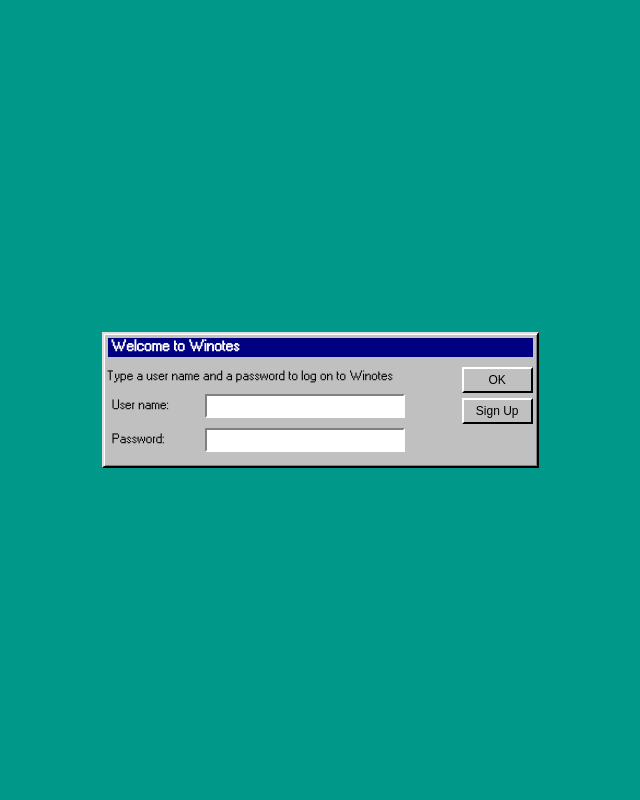
After one commit to sangerbot/shitass_webapp, a PHP site: page /login.html in a window 1280 px wide. The commit adds this page. Shown: the whole page, without its empty margins (320-960 px from the left). Run offline with PHP 8.4, Linux system fonts and the light colour scheme.

Commit message:
issues with pushing

```diff
--- /dev/null
+++ b/dashboard/css files/index.css
@@ -0,0 +1,94 @@
+@font-face {
+    font-family: 'MSSansSerif';
+    src: url('../fonts/MS_Sans_Serif_8pt.ttf') format('truetype');
+}
+
+body {
+    font-family: 'MSSansSerif';
+    width: 100%;
+    height: 100%;
+    margin: 0;
+    padding: 0;
+    background-color: #009888;
+}
+
+.login-container {
+    display: flex;
+    justify-content: center;
+    align-items: center;
+    height: 100vh;
+}
+
+.login-box {
+    background-color: #c0c0c0;
+    border: 2px solid;
+    border-color: #dfdfdf #000000 #000000 #dfdfdf;
+    padding: 4px;
+    width: 425px;
+    box-shadow: 1px 1px 0 #ffffff inset, -1px -1px 0 #808080 inset;
+}
+
+.login-box h2 {
+    margin: 0 0 10px 0;
+    font-size: 14px;
+    background: #000080;
+    color: white;
+    padding: 2px 4px;
+}
+
+.login-box label {
+    display: block;
+    margin: 3px 0 3px 0;
+    font-size: 12px;
+}
+
+.login-box input {
+    width: 100%;
+    padding: 3px;
+    margin-bottom: 10px;
+    box-sizing: border-box;
+    border: 2px solid;
+    border-color: #808080 #ffffff #ffffff #808080;
+    background-color: white;
+    font-size: 12px;
+}
+
+.button-group {
+    font-family: 'MSSansSerif';
+    width: 62px;
+    display: flex;
+    gap: 5px;
+    justify-content: flex-end;
+    float: right;
+    flex-direction: column;
+    width: auto;
+    margin-left: auto;
+    align-self: flex-start;
+}
+
+.login-box button {
+    padding: 4px 12px;
+    min-width: 60px;
+    background-color: #c0c0c0;
+    border: 2px solid;
+    border-color: #ffffff #000000 #000000 #ffffff;
+    cursor: pointer;
+    font-size: 12px;
+}
+
+.login-box button:active {
+    border-color: #000000 #ffffff #ffffff #000000;
+}
+.inputs{
+    display: flex;
+    gap: 30px;
+    align-items: center;
+    height: 24px;
+    padding: 5px;
+}
+.labels{
+    align-items: center;
+    height: 24px;
+    width: 62px;
+    margin: 0px;
+}
--- /dev/null
+++ b/dashboard/login.html
@@ -0,0 +1,46 @@
+
+<!DOCTYPE html>
+<html lang="en">
+    <head>
+        <meta charset="UTF-8">
+        <meta name="viewport" content="width=device-width, initial-scale=1.0">
+        <link rel="stylesheet" href="css files/index.css">
+        <title>Hi</title>
+    </head>
+    <body>
+        <div id="menu txt"></div>
+        <script>
+            fetch("taskbar.html")
+            .then(response => response.text())
+            .then(data => {
+                document.getElementById("menu").innerHTML = data;
+            });
+        </script>
+        <div class="login-container">
+            <div class="login-box">
+                <h2>Welcome to Winotes</h2>
+                <div style="display: flex; align-items: center; gap: 10px;">
+                    <div style="width: 320px;">
+                        <div style="align-items: center; height: 24px; width: 320px; margin: 0px;">
+                            <label>Type a user name and a password to log on to Winotes</label>
+                        </div>
+                        <div>
+                            <div class="inputs">
+                                <label class="labels">User name:</label>
+                                <input type="text" style="max-width: 200px;" required>
+                            </div>
+                            <div class="inputs">
+                                <label class="labels">Password:</label>
+                                <input type="password" style="max-width: 200px;" required>
+                            </div>
+                        </div>
+                    </div>
+                    <div class="button-group">
+                        <button type="button" onclick="window.location.href='notes.html'">OK</button>
+                        <button type="button" onclick="window.location.href='index.html'">Sign Up</button>
+                    </div>
+                </div>
+            </div>
+        </div>
+    </body>
+</html>
--- a/dashboard/taskbar.html
+++ b/dashboard/taskbar.html
@@ -10,29 +10,9 @@
                 <img src="https://win98icons.alexmeub.com/icons/png/windows-4.png"> Start
             </div>
             <div class="btn" onclick="window.location.href='notes.html'">Notes</div>
-            <div class="btn" onclick="window.location.href='taskbar.html'">taskbar</div>
+            <div class="btn" onclick="window.location.href='kanban.html'">kanban</div>
             <div class="btn right" onclick="window.location.href='index.html'">test page</div>
-            <div class="tray" id="txt"></div>
-
-
+            <div class="tray" id="txt">04:04 AM</div>
         </div>
-        <div >hi</div>
-        <script>
-            function startTime() {
-            const today = new Date();
-            let h = today.getHours();
-            let m = today.getMinutes();
-            h = checkTime(h);
-            m = checkTime(m);
-            document.getElementById('txt').innerHTML =  h + ":" + m;
-            setTimeout(startTime, 1000);
-            }
-
-            function checkTime(i) {
-                if (i < 10) {i = "0" + i}  // add zero in front of numbers < 10
-                return i;
-            }
-            startTime();
-        </script>
      </body>
 </html>
```
Also changed, not shown: Database_create.sql (+54 -64 lines), dashboard/css files/notes.css (+16 -1 lines), dashboard/css files/window.css (+7 -0 lines), dashboard/index.html (+35 -4 lines), dashboard/kanban.html (added, +21 -0 lines), dashboard/notes.html (+22 -32 lines), dashboard/php/index.php (added, +42 -0 lines), dashboard/php/login.php (added, +12 -0 lines), dashboard/php/kanban_position.php (added), dashboard/php/new_notes.php (added), dashboard/php/saved_notes.php (added).
